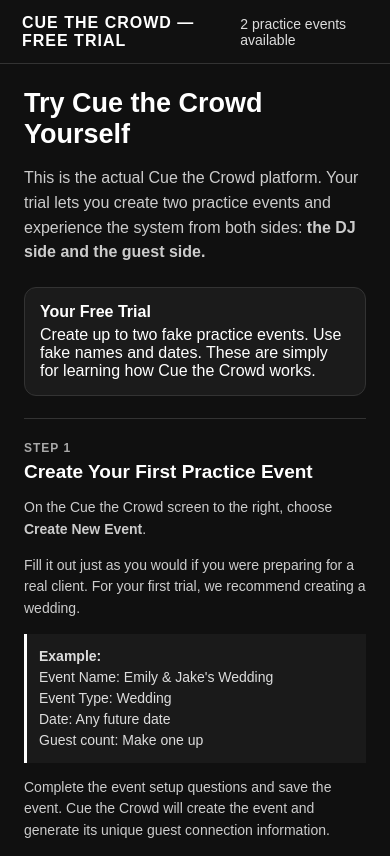
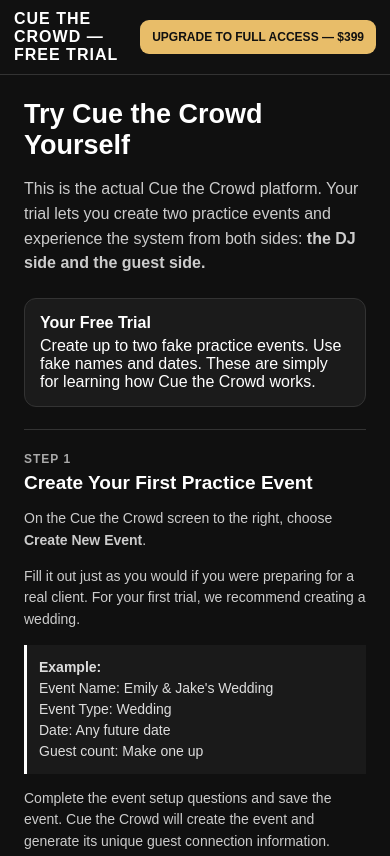
Before and after one commit to jjrunyon30-star/cue-the-crowd, a plain HTML site: page trial.html in a window 390 px wide. Shown: the top 856 px of the page. Drawn offline with Linux system fonts and the light colour scheme.

Commit message:
Add files via upload
Add visible $399 upgrade buttons to trial

```diff
--- a/trial.html
+++ b/trial.html
@@ -40,6 +40,29 @@ body {
 .trial-status {
   font-size: 14px;
   color: #ddd;
+}
+
+.trial-header-actions {
+  display: flex;
+  align-items: center;
+  gap: 16px;
+}
+
+.trial-upgrade-button {
+  display: inline-block;
+  background: #e8bd69;
+  color: #111;
+  text-decoration: none;
+  padding: 11px 17px;
+  border-radius: 9px;
+  font-size: 13px;
+  font-weight: 800;
+  white-space: nowrap;
+}
+
+.trial-upgrade-button:hover,
+.trial-upgrade-button:focus {
+  background: #f4d28d;
 }
 
 .trial-layout {
@@ -216,6 +239,26 @@ body {
   .app-area {
     height: 800px;
   }
+
+  .trial-header {
+    height: auto;
+    min-height: 64px;
+    gap: 14px;
+    padding: 10px 14px;
+  }
+
+  .trial-header-actions {
+    gap: 10px;
+  }
+
+  .trial-status {
+    display: none;
+  }
+
+  .trial-upgrade-button {
+    padding: 10px 12px;
+    font-size: 12px;
+  }
 }
 </style>
 </head>
@@ -224,8 +267,17 @@ body {
 
 <div class="trial-header">
   <div class="trial-brand">CUE THE CROWD — FREE TRIAL</div>
-  <div class="trial-status" id="trialStatus">
-    2 practice events available
+  <div class="trial-header-actions">
+    <div class="trial-status" id="trialStatus">
+      2 practice events available
+    </div>
+    <a
+      class="trial-upgrade-button"
+      href="https://www.paypal.com/ncp/payment/NLZRSJUQTKE22"
+      target="_blank"
+      rel="noopener noreferrer">
+      UPGRADE TO FULL ACCESS — $399
+    </a>
   </div>
 </div>
 
@@ -582,9 +634,10 @@ body {
     </div>
 
     <a class="buy-button"
-       href="https://cuethecrowdlive.com/founding.html"
-       target="_blank">
-       UNLOCK CUE THE CROWD
+       href="https://www.paypal.com/ncp/payment/NLZRSJUQTKE22"
+       target="_blank"
+       rel="noopener noreferrer">
+       UPGRADE TO FULL ACCESS — $399
     </a>
 
   </aside>
@@ -614,9 +667,10 @@ body {
 
         <a
           class="unlock-button"
-          href="https://cuethecrowdlive.com/founding.html"
-          target="_blank">
-          UNLOCK CUE THE CROWD
+          href="https://www.paypal.com/ncp/payment/NLZRSJUQTKE22"
+          target="_blank"
+          rel="noopener noreferrer">
+          UPGRADE TO FULL ACCESS — $399
         </a>
       </div>
     </div>
```
